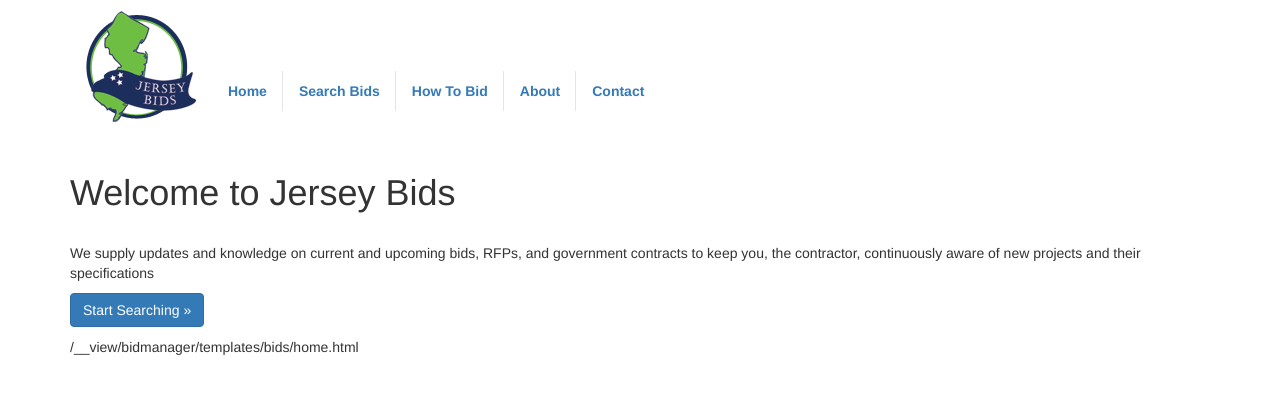
After one commit to joepetrini/bidmanager, a Django app: template bidmanager/templates/bids/home.html in a window 1280 px wide. The commit adds this page. Shown: the top 394 px of the page. Run offline with Django 3.2, Linux system fonts and the light colour scheme; the template is opened without the code that fills it, so the values that code supplies are empty; some libraries are stand-ins or nearby versions.

Commit message:
Front end style started

```diff
--- /dev/null
+++ b/bidmanager/media/bids.css
@@ -0,0 +1,52 @@
+body {background-color: #fff}
+      /* Customize the navbar links to be fill the entire space of the .navbar */
+      .navbar .navbar-inner {
+        padding: 0;
+      }
+      .navbar .nav {
+        margin: 0;
+        display: table;
+        width: 100%;
+      }
+      .navbar .nav li {
+        display: table-cell;
+        /*width: 1%;*/
+        float: none;
+      }
+      .navbar .nav li a {
+        font-weight: bold;
+        text-align: center;
+        border-left: 1px solid rgba(255,255,255,.75);
+        border-right: 1px solid rgba(0,0,0,.1);
+      }
+      .navbar .nav li:first-child a {
+        border-left: 0;
+        border-radius: 3px 0 0 3px;
+      }
+      .navbar .nav li:last-child a {
+        border-right: 0;
+        border-radius: 0 3px 3px 0;
+      }
+
+      .navbar-logo {
+      	padding:none;
+      	margin:none;
+      	border:none;
+      	background-image: none;
+      	background-color: #fff;
+      }
+      .navbar-logo ul li{
+      	padding:none;
+      	margin:none;
+      	border:none;
+      }
+      .navbar-logo ul li a{
+      	padding:none;
+      	margin:none;
+      	border-style:none;
+      }
+      .navbar-logo ul{
+      	padding:none;
+      	margin:none;
+      	border:none;
+      }
--- /dev/null
+++ b/bidmanager/static/bids.css
@@ -0,0 +1 @@
+a
--- a/bidmanager/templates/base.html
+++ b/bidmanager/templates/base.html
@@ -2,15 +2,13 @@
 <html lang="en">
 <head>
     <meta name="viewport" content="initial-scale=1.0, user-scalable=no" />
-
-    <link href="http://elevationof.appspot.com/static/bootstrap/css/bootstrap.min.css" rel="stylesheet" media="screen">
-    <link rel="stylesheet" media="all" href="/static/bidmanager.css" type="text/css"/>
-
-    <script type="text/javascript" src="http://ajax.googleapis.com/ajax/libs/jquery/1.8.2/jquery.min.js"></script>
-    <script src="http://elevationof.appspot.com/static/bootstrap/js/bootstrap.min.js"></script>
+    <link href="//netdna.bootstrapcdn.com/twitter-bootstrap/2.3.1/css/bootstrap-combined.min.css" rel="stylesheet">
+    <script src="//netdna.bootstrapcdn.com/twitter-bootstrap/2.3.1/js/bootstrap.min.js"></script>
+    <script type="text/javascript" src="//ajax.googleapis.com/ajax/libs/jquery/1.9.1/jquery.min.js"></script>
+    <link href="{{MEDIA_URL}}bids.css" rel="stylesheet" />
     <style>
       body {
-        padding-top: 60px; /* 60px to make the container go all the way to the bottom of the topbar */
+        /*padding-top: 60px;*/ /* 60px to make the container go all the way to the bottom of the topbar */
       }
     </style>
     <script type="text/javascript">
@@ -21,8 +19,32 @@
 </head>
 <body>
 
+
+
+  <div class="container">
+    <div class="navbar">
+      <div class="navbar-logo" style="float:left">
+        <ul class="nav">
+            <li><a href="/"><img src="{{MEDIA_URL}}jb-logo.png"/></a></li>
+        </ul>
+    </div>
+      <div class="navbar-inner" style="float:left;margin:70px 0 0 0;">
+        <ul class="nav">
+            <li class="{% ifequal request.path "/" %}active{% endifequal %}"><a href="/">Home</a></li>
+            <li class="{% ifequal request.path "/search" %}active{% endifequal %}"><a href="/search">Search Bids</a></li>
+            <li class="{% ifequal request.path "/how-to" %}active{% endifequal %}"><a href="/how-to">How To Bid</a></li>
+            <li class="{% ifequal request.path "/about" %}active{% endifequal %}"><a href="/about">About</a></li>
+            <li class="{% ifequal request.path "/contact" %}active{% endifequal %}"><a href="/contact">Contact</a></li>
+          </ul>
+
+      </div>
+    </div><!-- /.navbar -->
+  </div>
+
+
 <div class="container">
     {% block content %}{% endblock %}
+    {{request.path}}
 </div> <!-- /container -->
 
 
--- /dev/null
+++ b/bidmanager/templates/bids/home.html
@@ -0,0 +1,11 @@
+{% extends 'base.html' %}
+
+{% block content %}
+<div class="hero-unit">
+    <h1>Welcome to Jersey Bids</h1>
+    <br/>
+    <p>We supply updates and knowledge on current and upcoming bids, RFPs, and government contracts to keep you, the contractor, continuously aware of new projects and their specifications</p>
+    <p><a href="/search" class="btn btn-primary btn-large">Start Searching &raquo;</a></p>
+</div>
+
+{% endblock %}
```
Also changed, not shown: bidmanager/bidmanager/settings/base.py (+25 -11 lines), bidmanager/bidmanager/settings/local.py (+7 -7 lines), bidmanager/bidmanager/urls.py (+17 -9 lines), bidmanager/bids/models.py (+14 -1 lines), bidmanager/bids/views.py (+26 -1 lines), README.md, bidmanager/bids.db, bidmanager/media/favicon.ico (added), bidmanager/media/jb-logo.png (added), bidmanager/media/logo.png (added).
